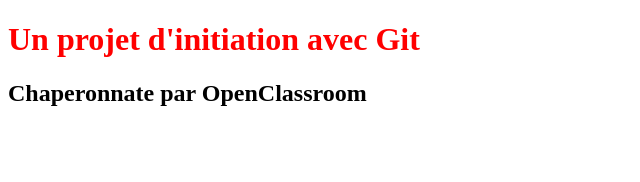
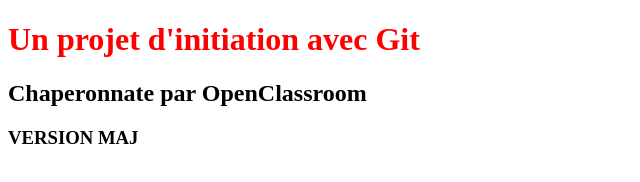
Before and after one commit to MGscreenard/OpenclassroomsProject, a plain HTML site: page index.html in a window 1280 px wide. Shown: the whole page, without its empty margins (0-640 px from the left). Drawn offline with Linux system fonts and the light colour scheme.

Commit message:
second commit

```diff
--- a/index.html
+++ b/index.html
@@ -7,5 +7,6 @@
 <body>
    <h1>Un projet d'initiation avec Git</h1>
    <h2>Chaperonnate par OpenClassroom</h2>
+   <h3>VERSION MAJ<h3>
 </body>
 </html>
```
